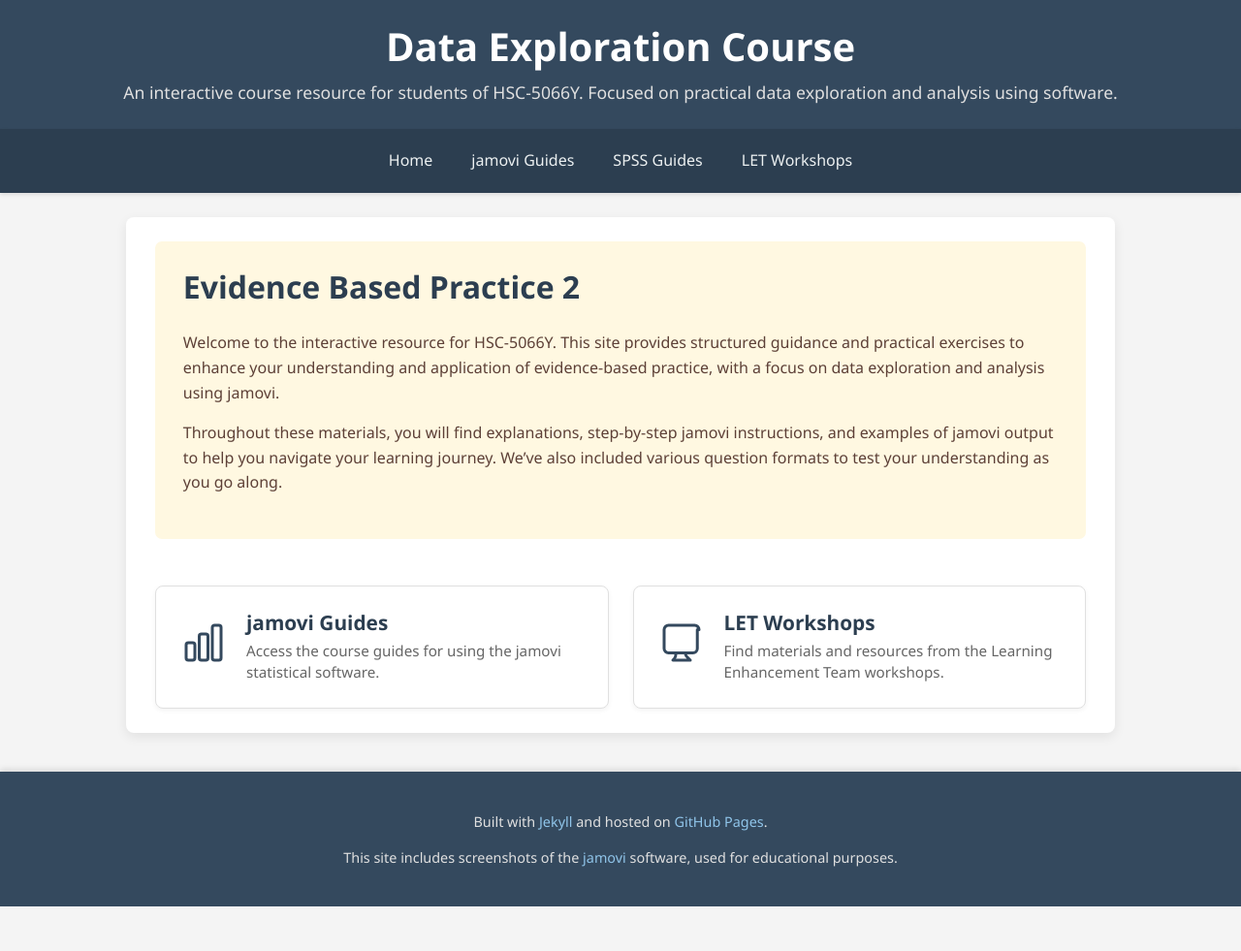
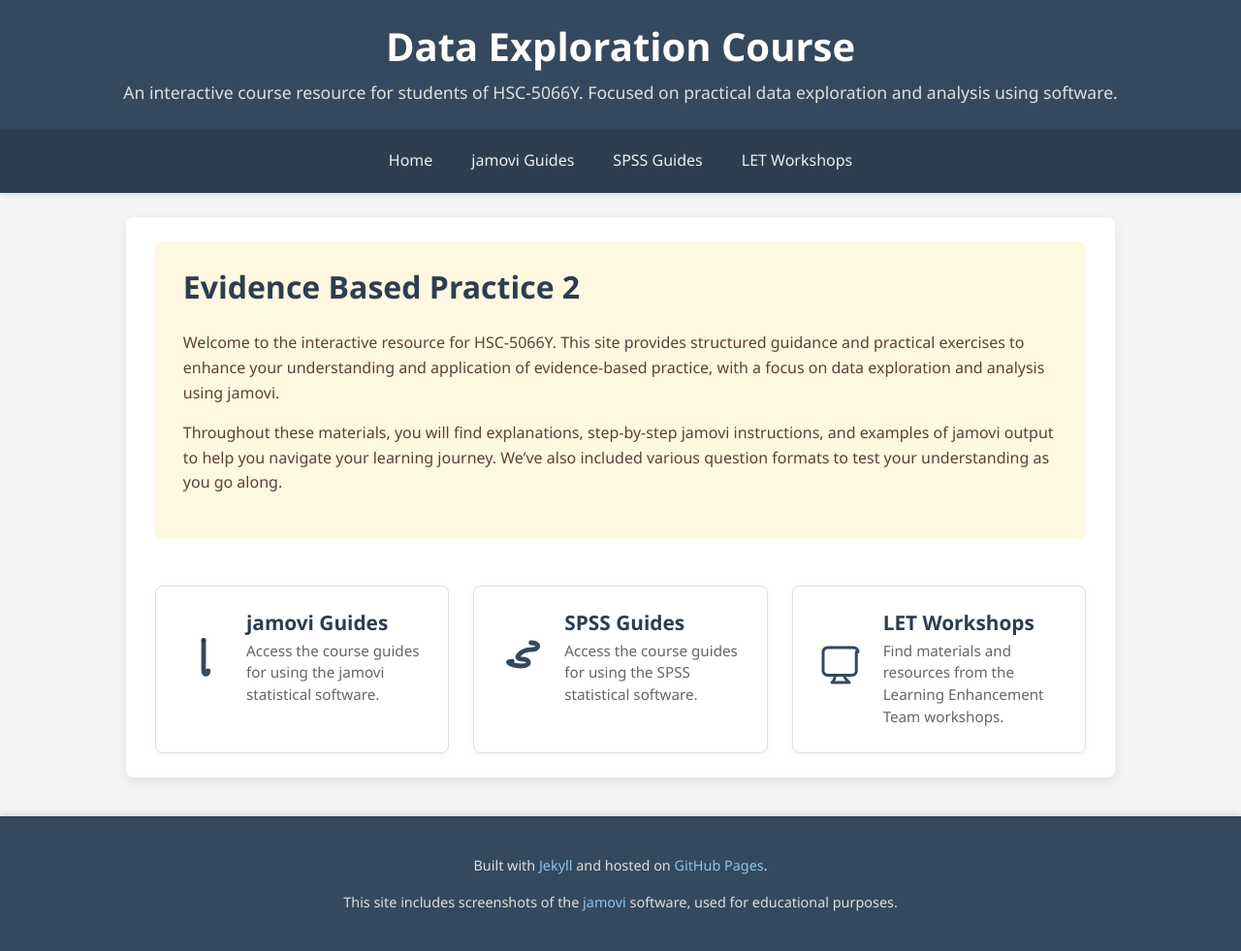
Before and after one commit to probe973/hsc-5066y, a Jekyll site: the page built from index.md, in a window 1280 px wide. Shown: the whole page at 97% size. Built offline with Jekyll 4.4.1, drawn with Linux system fonts in a browser that asks for light colours; before the commit the page ends 935 px from its top, so only the background shows below that.

Commit message:
Update index.md

```diff
--- a/index.md
+++ b/index.md
@@ -18,9 +18,10 @@
         <div class="card-content">
             <!-- SVG Icon for jamovi Guides -->
             <div class="card-icon">
-            <svg xmlns="http://www.w3.org/2000/svg" fill="none" viewBox="0 0 24 24" stroke-width="1.5" stroke="currentColor" aria-hidden="true">
-                    <path stroke-linecap="round" stroke-linejoin="round" d="M3 13.125C3 12.504 3.504 12 4.125 12h2.25c.621 0 1.125.504 1.125 1.125v6.75C7.5 20.496 6.996 21 6.375 21h-2.25A1.125 1.125 0 0 1 3 19.875v-6.75ZM9.75 8.625c0-.621.504-1.125 1.125-1.125h2.25c.621 0 1.125.504 1.125 1.125v11.25c0 .621-.504 1.125-1.125 1.125h-2.25a1.125 1.125 0 0 1-1.125-1.125V8.625ZM16.5 4.125c0-.621.504-1.125 1.125-1.125h2.25C20.496 3 21 3.504 21 4.125v15.75c0 .621-.504 1.125-1.125 1.125h-2.25a1.125 1.125 0 0 1-1.125-1.125V4.125Z" />
-                </svg>
+            <svg viewBox="0 0 100 100" xmlns="http://www.w3.org/2000/svg" stroke="currentColor" stroke-width="10" fill="none" stroke-linecap="round" stroke-linejoin="round" aria-hidden="true">
+    <path d="M 50 20 L 50 85 C 50 95 60 95 60 85 M 50 70 L 50 20" />
+    <circle cx="50" cy="20" r="5" fill="currentColor" stroke="none" />
+</svg>
             </div>
             <div class="card-text">
                 <h3>jamovi Guides</h3>
@@ -28,6 +29,22 @@
             </div>
         </div>
     </a>
+
+    <a href="{{ "/spss/" | relative_url }}" class="card">
+        <div class="card-content">
+            <!-- SVG Icon for SPSS Guides -->
+            <div class="card-icon">
+            <svg viewBox="0 0 100 100" xmlns="http://www.w3.org/2000/svg" stroke="currentColor" stroke-width="10" fill="none" stroke-linecap="round" stroke-linejoin="round" aria-hidden="true">
+    <path d="M 70 25 C 90 25 90 40 70 40 C 50 40 30 60 50 60 C 70 60 70 75 50 75 C 30 75 10 65 30 65" />
+</svg>
+            </div>
+            <div class="card-text">
+                <h3>SPSS Guides</h3>
+                <p>Access the course guides for using the SPSS statistical software.</p>
+            </div>
+        </div>
+    </a>
+
     <a href="{{ "/let/" | relative_url }}" class="card">
         <div class="card-content">
             <!-- SVG Icon for LET Workshops -->
```
